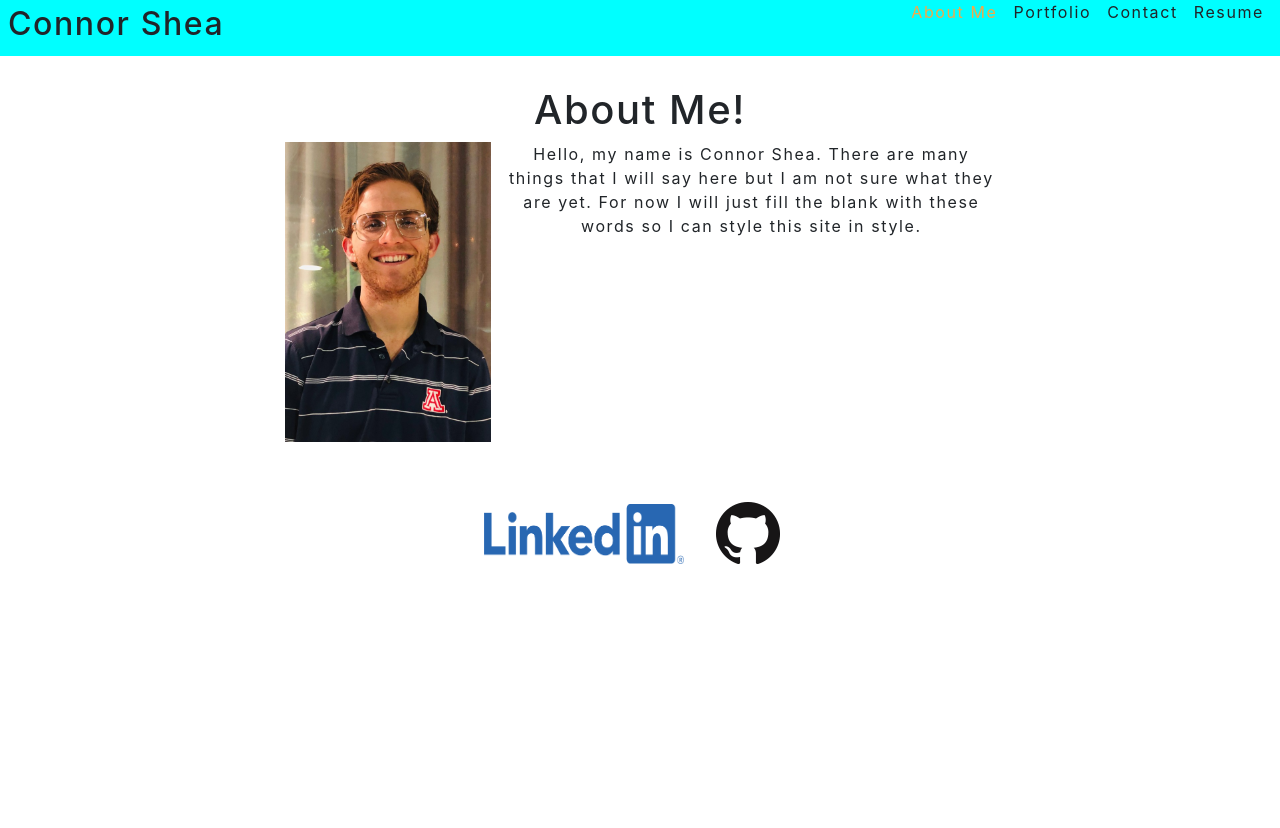
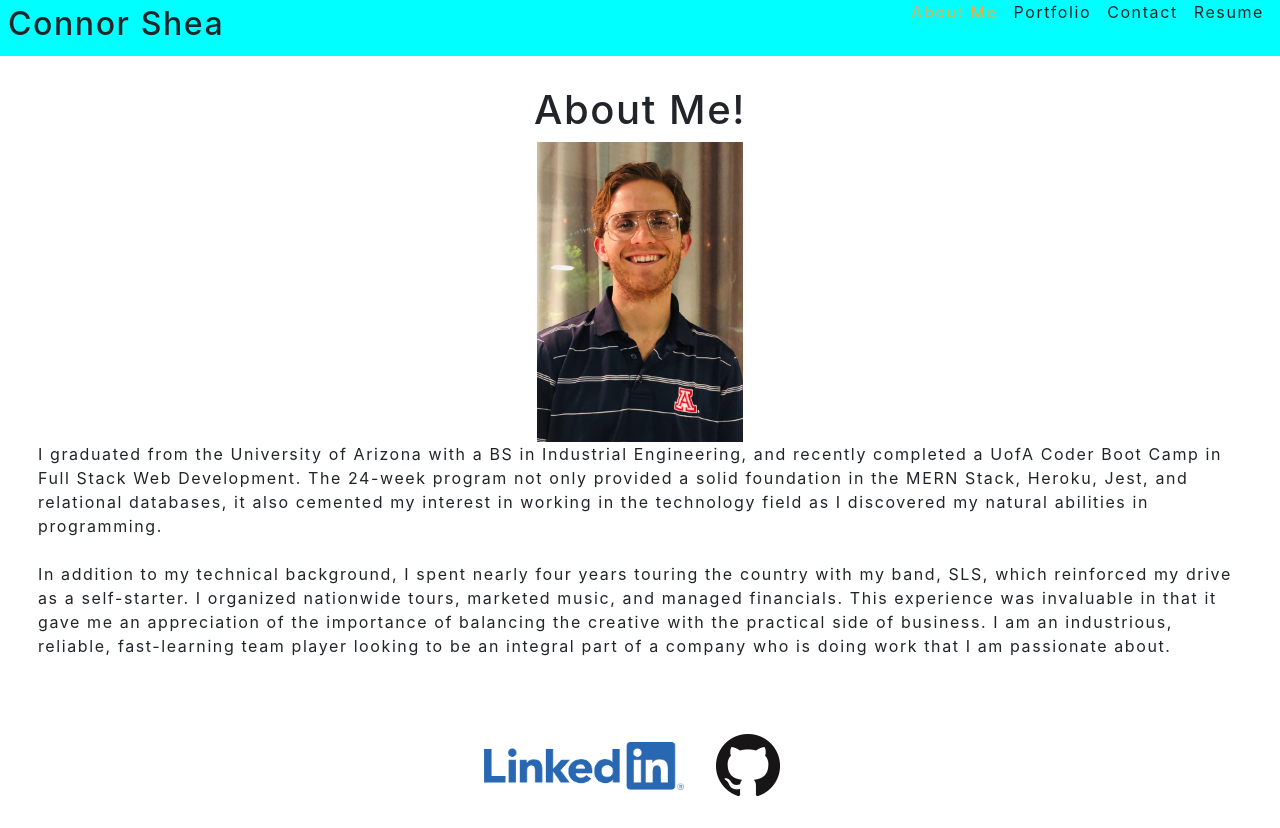
Before and after one commit to connorshea15/shea-portfolio, a React (Create React App) app: page / in a window 1280 px wide. Before the commit the page ends 800 px from the top, so only its background shows below. Built offline with nearby package versions, Linux system fonts and the light colour scheme.

Commit message:
contact form is looking a bit more presentable

```diff
--- a/src/components/About/index.js
+++ b/src/components/About/index.js
@@ -6,16 +6,25 @@ import Col from 'react-bootstrap/Col';
 function About() {
 
     return (
-       <div className="text-center">
-            <h1>About Me!</h1>
-            <div className="flex-row flex-center">
-            <img src={require(`../../assets/profile-picture.JPG`)} className="profile-pic mx-2"></img>
-                <div className="mx-2 bio">
+       <div>
+            <h1 className="text-center">About Me!</h1>
+            <div className="d-flex flex-row flex-wrap justify-content-center">
+                <img src={require(`../../assets/profile-picture.JPG`)} className="profile-pic mx-2"></img>
+                <div className="mx-2">
                     <p>
-                        Hello, my name is Connor Shea. There are many things
-                        that I will say here but I am not sure what they are yet.
-                        For now I will just fill the blank with these words so I
-                        can style this site in style.
+                        I graduated from the University of Arizona with a BS in Industrial Engineering, and recently
+                        completed a UofA Coder Boot Camp in Full Stack Web Development. The 24-week program not only
+                        provided a solid foundation in the MERN Stack, Heroku, Jest, and relational databases, it also
+                        cemented my interest in working in the technology field as I discovered my natural abilities in
+                        programming.
+                        <br />
+                        <br />
+                        In addition to my technical background, I spent nearly four years touring the country with my band,
+                        SLS, which reinforced my drive as a self-starter. I organized nationwide tours, marketed music,
+                        and managed financials. This experience was invaluable in that it gave me an appreciation of the
+                        importance of balancing the creative with the practical side of business. I am an industrious,
+                        reliable, fast-learning team player looking to be an integral part of a company who is doing work
+                        that I am passionate about.
                     </p>
                 </div>
             </div>
--- a/src/components/Contact/index.js
+++ b/src/components/Contact/index.js
@@ -32,39 +32,50 @@ function Contact() {
 
     function handleSubmit(e) {
         e.preventDefault();
-        console.log("formState: " + formState.subject);
+
         window.open(`mailto:connorshea15@gmail.com?subject=${formState.subject}&body=${formState.message}`);
+
+        setFormState({
+            subject: '',
+            message: ''
+        });
     }
 
     return (
-        <section className="form">
-            <div>
+        <section>
                 <h1 className="text-center">Contact</h1>
-                <form id="contact-form" onSubmit={handleSubmit}>
+                <form id="contact-form" className="img-responsive mx-auto p-4 border rounded" onSubmit={handleSubmit}>
+                    <div class="form-group">
                         <label htmlFor="name">Name: </label>
                         <div>
-                        <input type="text" name="name" defaultValue={name} onBlur={handleChange} />
+                            <input class="form-control" type="text" name="name" defaultValue={name} onBlur={handleChange} />
                         </div>
+                    </div>
+                    <div class="form-group">
                         <label htmlFor="email">Email address: </label>
                         <div>
-                        <input type="email" name="email" defaultValue={email} onBlur={handleChange} />
+                            <input class="form-control" type="email" name="email" defaultValue={email} onBlur={handleChange} />
                         </div>
+                    </div>
+                    <div class="form-group">
                         <label htmlFor="subject">Subject: </label>
                         <div>
-                        <input type="text" name="subject" defaultValue={subject} onBlur={handleChange} />
+                            <input class="form-control" type="text" name="subject" defaultValue={subject} onBlur={handleChange} />
                         </div>
+                    </div>
+                    <div class="form-group">
                         <label htmlFor="message">Message: </label>
                         <div>
-                        <textarea name="message" rows="5" defaultValue={message} onBlur={handleChange} />
+                            <textarea class="form-control" name="message" rows="5" defaultValue={message} onBlur={handleChange} />
                         </div>
                         {errorMessage && (
                             <div>
                                 <p>{errorMessage}</p>
                             </div>
                         )}
-                    <button type="submit">Submit</button>
+                    </div>
+                    <button type="submit" class="btn btn-primary">Submit</button>
                 </form>
-            </div>
         </section>
     );
 }
--- a/src/components/Project/index.js
+++ b/src/components/Project/index.js
@@ -53,10 +53,9 @@ function Project() {
         }
     ]
 
-    // It looks okay just not great!
-
     return (
-
+        <div>
+            <h1 className="text-center">Portfolio</h1>
         <div class="d-flex flex-row justify-content-center">
             {projects.map((project, i) => (
                     <div class="card m-4 p-2 project-card" key={project.name}>
@@ -83,6 +82,7 @@ function Project() {
                     </div>
             ))}
         </div>
+        </div>
 
     );
 }
--- a/src/index.css
+++ b/src/index.css
@@ -53,10 +53,6 @@ li {
 
 .inline {
   display: inline;
-}
-
-.bio {
-  width: 40%;
 }
 
 .flex-row {
@@ -200,22 +196,21 @@ li p {
 
 .li-logo {
   width: 200px;
-  height: 60px;
-  text-align: center;
+  height: auto;
 }
 
 .full-width {
   width: 100%;
 }
 
+#contact-form {
+  width: 80%;
+}
+
 .text-center {
   text-align: center;
 }
-
-.form {
-  margin: 0 auto;
-}
-
+/*
 input {
   font-size: 1rem;
   padding: 0.25rem;
@@ -226,7 +221,7 @@ input {
 input:focus {
   border: 1px solid var(--secondary);
   box-shadow: 0 0 .25rem rgba(0, 0, 0, .5);
-}
+}*/
 
 @media (max-width: 708px) {
   .header-element {
```
Lines whose indentation alone changed are shown as unchanged.
